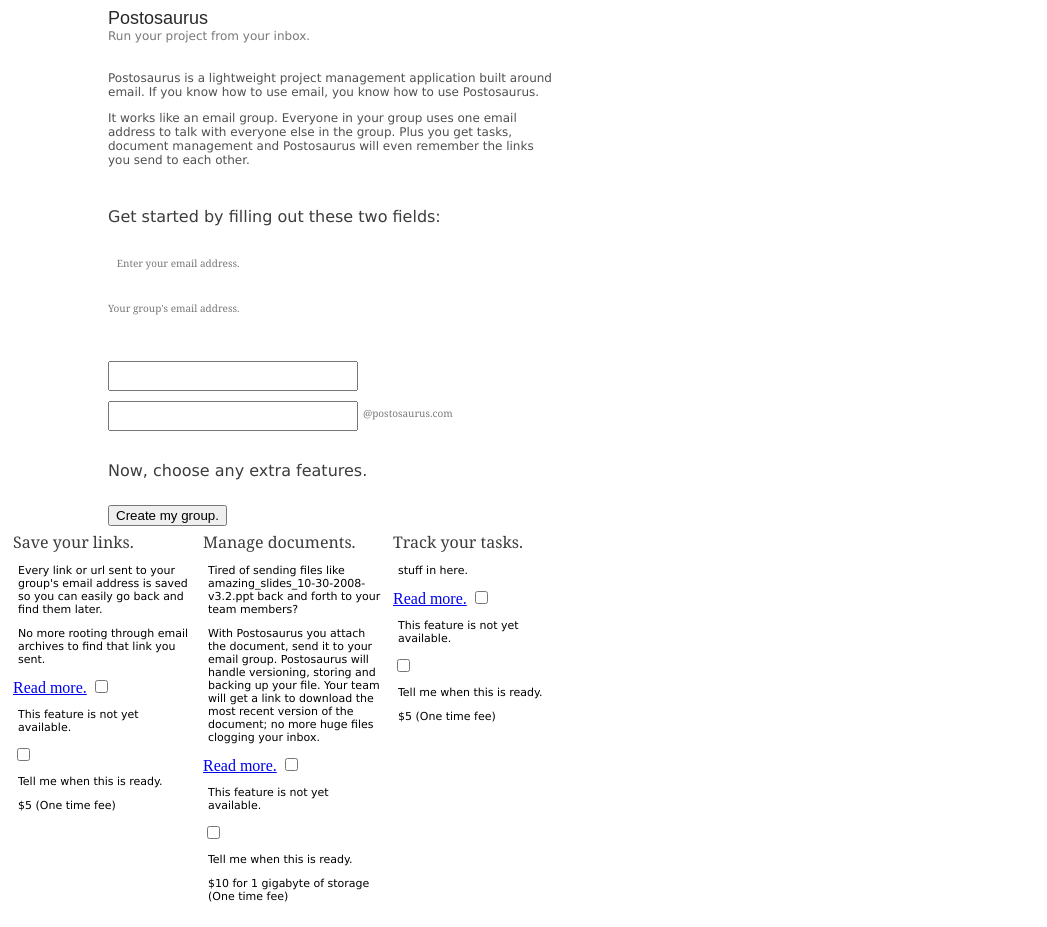
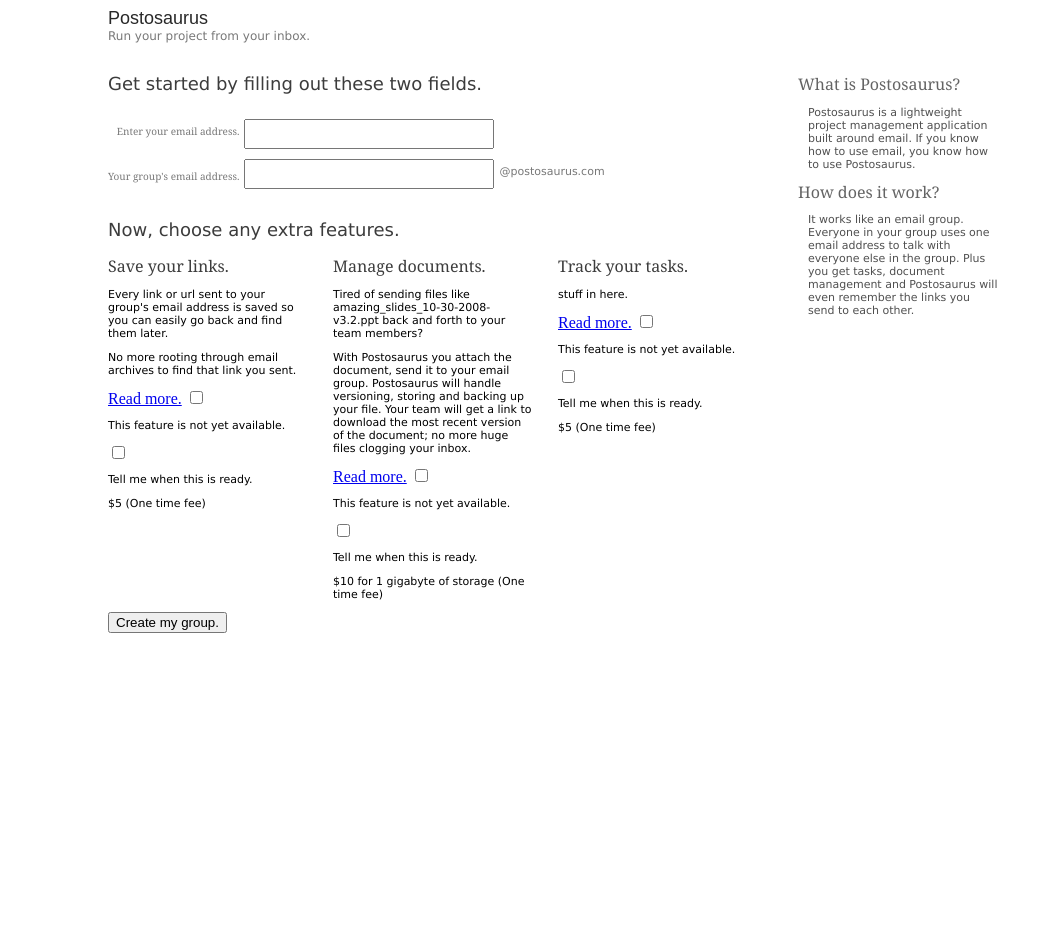
Before and after one commit to sfioritto/postosaurus-old, a Python web app: template webapp/templates/postosaurus/landing.html in a window 1280 px wide. Shown: the whole page, without its empty margins (0-1047 px from the left). After the commit the page ends 633 px from the top, so only its background shows below. Run offline with Jinja, Linux system fonts and the light colour scheme; the template is opened without the code that fills it, so the values that code supplies are empty.

Commit message:
Slightly different take on landing page layout.

```diff
--- a/media/css/landing.css
+++ b/media/css/landing.css
@@ -4,20 +4,27 @@
 }
 
 #left, #right{
+    margin-top: 30px;
     float: left;
 }
 
 #left{
-    width: 520px;
+    width: 690px;
 }
 
 #right{
-    min-width: 700px;
+    width: 200px;
 }
 
-#right .extras{
+.extras{
     float: left;
-    width: 180px;
+    width: 200px;
+    margin-right: 20px;
+    margin-left: 5px;
+}
+
+#links{
+    margin-left: 0px;
 }
 
 #top, #left, #bottom{
@@ -44,6 +51,7 @@
     margin-left: 5px;
     padding-top: 5px;
 }
+
 /*end layout*/
 
 /* top styling*/
@@ -71,10 +79,6 @@
     margin-right: 5px;
 }
 
-.intro {
-    margin-right: 75px;
-}
-
 #labels label{
     display: block;
     text-align: right;
@@ -100,27 +104,34 @@
     color: rgb(60, 60, 60);
 }
 
-p.directions{
-    font-family: verdana;
-    color: rgb(60, 60, 60);
+#submit{
+    margin-top: 10px;
     clear: both;
-    margin: 40px 0 15px 0;
+    display: block;
 }
 
-#submit{
-    margin-top: 10px;
-}
-
-.intro{
-    font-family: verdana;
-    color: rgb(80, 80, 80);
-    font-size: 12px;
-}
 
 /*end left styling*/
 
 /*right styling*/
+.intro{
+    font-family: verdana;
+    color: rgb(80, 80, 80);
+    font-size: 11px;
+    margin: 0 0 10 10;
+}
 #right h1{
+    font-family: georgia;
+    font-weight: normal;
+    font-size: 16px;
+    color: rgb(100, 100, 100);
+    margin-top: 0px;
+}
+/*end right styling*/
+
+/*bottom styling*/
+
+#left h1{
     font-family: georgia;
     font-size: 16px;
     color: rgb(60, 60, 60);
@@ -128,14 +139,18 @@
     margin-top: 0px;
 }
 
-#right p{
+#left div p{
     font-family: verdana;
     font-size: 11px;
     font-color: rgb(80, 80, 80);
-    margin-left: 5px;
 }
 
-div.extras{
-    padding: 5px;
+/*end bottom styling*/
+
+p.directions{
+    font-family: verdana;
+    font-size: 18px;
+    color: rgb(60, 60, 60);
+    clear: both;
+    margin: 0px 0 15px 0;
 }
-/*end right styling*/
--- a/webapp/templates/postosaurus/landing.html
+++ b/webapp/templates/postosaurus/landing.html
@@ -18,19 +18,8 @@
   <div id="middle">
     <form>
       <div id="left">
-	<p class="intro">
-	  Postosaurus is a lightweight project management application built
-	  around email. If you know how to use email, you know how to use
-	  Postosaurus.
-	</p>
-	<p class="intro">
-	  It works like an email group. Everyone in your group uses one email
-	  address to talk with everyone else in the group. Plus you get tasks,
-	  document management and Postosaurus will even remember the links you
-	  send to each other.
-	</p>
 	<p class="directions">
-	  Get started by filling out these two fields:
+	  Get started by filling out these two fields.
 	</p>
 
 	<div id="labels">
@@ -43,10 +32,6 @@
 	  <p id="emaildomain">@postosaurus.com</p>
 	</div>
 	<p class="directions">Now, choose any extra features.</p>
-	<input id="submit" type="submit" value="Create my group." />
-      </div>
-      <div id="right">
-
 	<div id="links" class="extras">
 	  <h1>Save your links.</h1>
 	  <p class="description">
@@ -70,6 +55,7 @@
 	    $5 <span>(One time fee)</span>
 	  </p>
 	</div>
+
 	<div id="files" class="extras">
 	  <h1>Manage documents.</h1>
 	  <p class="description">
@@ -117,8 +103,26 @@
 	  </p>
 	</div>
       </div>
-    </form>
+      <div id="right">
+	<h1>What is Postosaurus?</h1>
+	<p class="intro">
+	  Postosaurus is a lightweight project management application built
+	  around email. If you know how to use email, you know how to use
+	  Postosaurus.
+	</p>
+	<h1>How does it work?</h1>
+	<p class="intro">
+	  It works like an email group. Everyone in your group uses one email
+	  address to talk with everyone else in the group. Plus you get tasks,
+	  document management and Postosaurus will even remember the links you
+	  send to each other.
+	</p>
+      </div>
+      <div id="bottom">
+	<input id="submit" type="submit" value="Create my group." />
+      </div>
   </div>
-  <div id="bottom">
+  </form>
+  <div id="footer">
   </div>
 </body>
```
